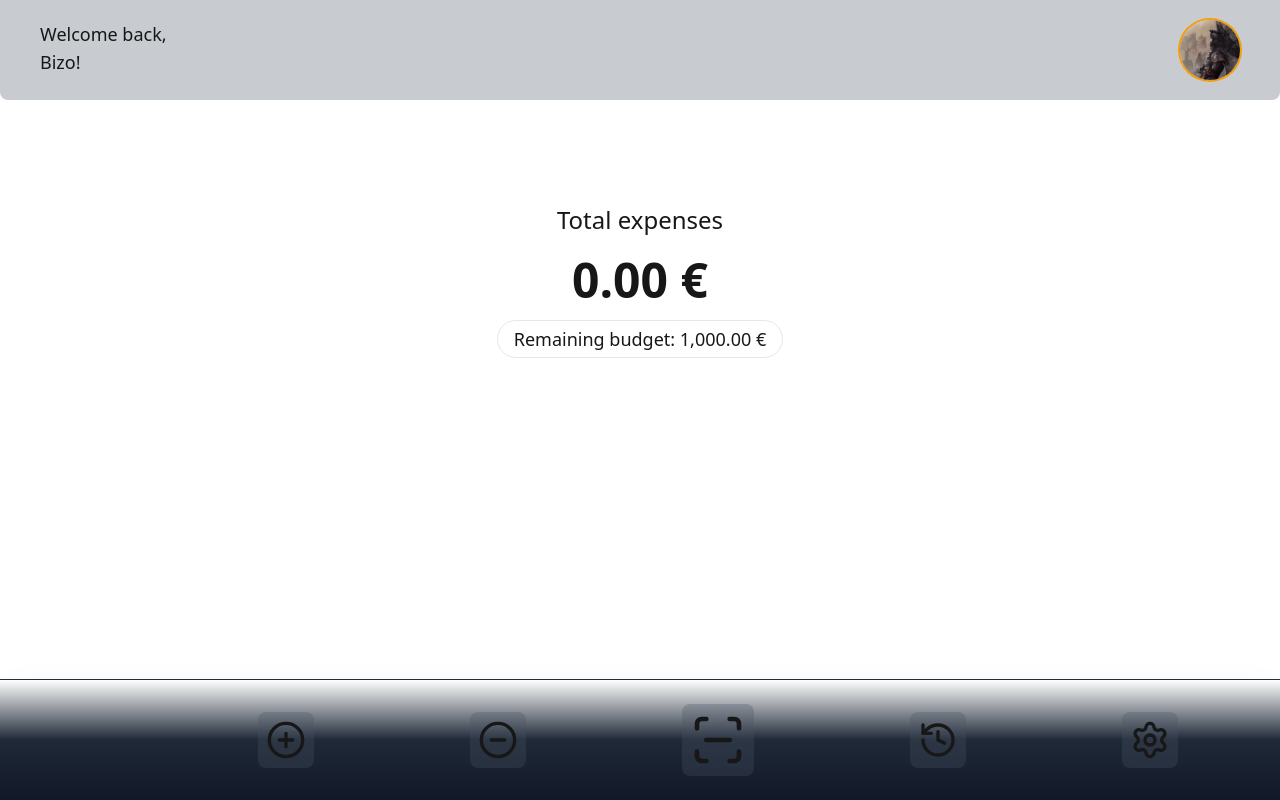
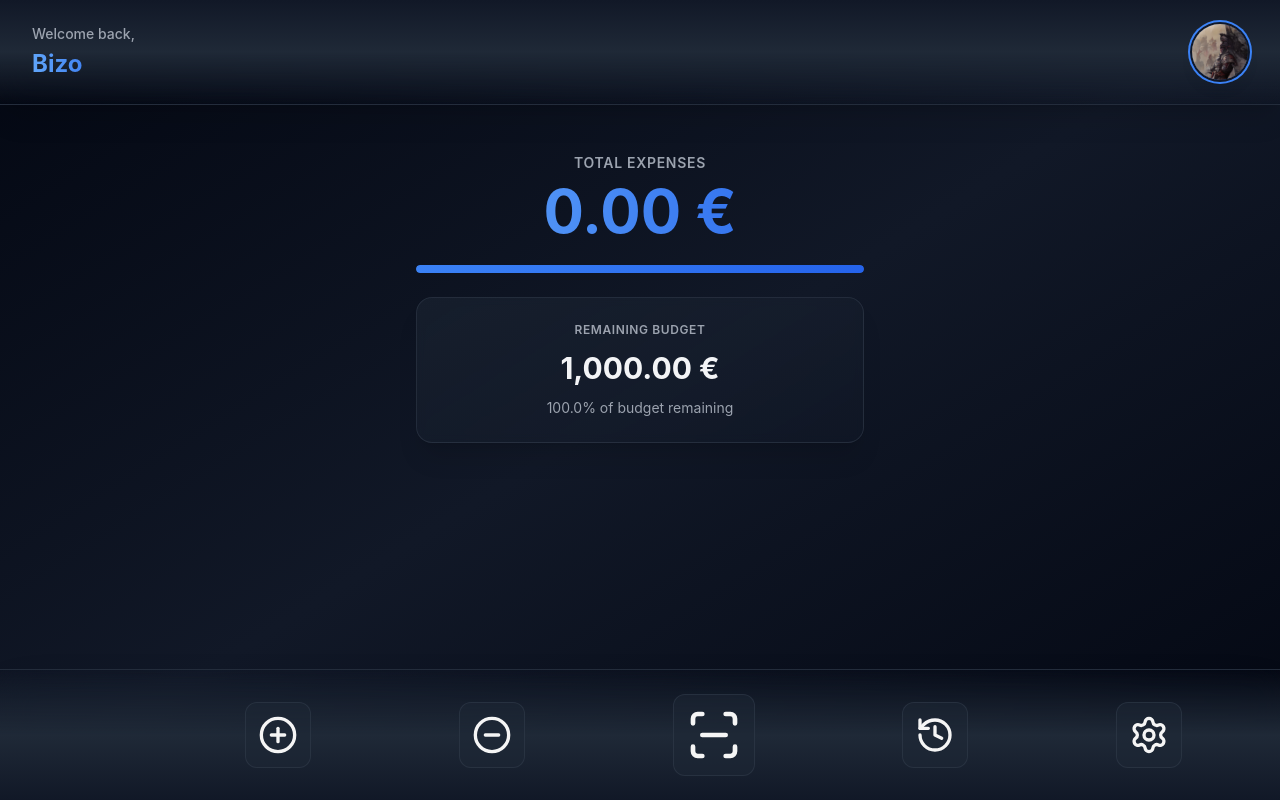
Before and after one commit to PetarGarmaz/bizo-finances, a Next.js app: page / in a window 1280 px wide. Built offline with nearby package versions, Linux system fonts and the light colour scheme.

Commit message:
Modernize finance app design

```diff
--- a/src/app/globals.css
+++ b/src/app/globals.css
@@ -2,20 +2,19 @@
 @tailwind components;
 @tailwind utilities;
 
-:root {
-	--background: #ffffff;
-	--foreground: #171717;
-}
-
-@media (prefers-color-scheme: dark) {
+@layer base {
 	:root {
 		--background: #0a0a0a;
-		--foreground: #ededed;
+		--foreground: #f5f5f5;
+		--accent: #3b82f6;
+		--accent-hover: #2563eb;
 	}
 }
 
 body {
-	background: var(--background);
+	background: linear-gradient(135deg, #0a0a0a 0%, #1a1a1a 100%);
 	color: var(--foreground);
-	font-family: var(--font-geist-sans), Arial, Helvetica, sans-serif;
+	font-family: -apple-system, BlinkMacSystemFont, 'Segoe UI', 'Roboto', 'Oxygen', 'Ubuntu', 'Cantarell', sans-serif;
+	min-height: 100vh;
+	overflow-x: hidden;
 }
--- a/src/app/page.js
+++ b/src/app/page.js
@@ -5,7 +5,7 @@ import Image from "next/image";
 
 export default function Home() {
 	return (
-		<div className="font-sans">
+		<div className="min-h-screen bg-gradient-to-br from-gray-950 via-gray-900 to-gray-950">
 			<Header/>
 			<Dashboard/>
 			<Footer/>
--- a/src/components/Dashboard.jsx
+++ b/src/components/Dashboard.jsx
@@ -11,15 +11,35 @@ const Dashboard = () => {
 	    return newNum;
 	}
 
+	const percentage = budget > 0 ? ((budget - expenses) / budget) * 100 : 0;
+
 	return (
-		<main className="flex w-full flex-col items-center p-5 ">
-			{/* EXPENSES */}
-			<section className='flex flex-col py-20 text-center gap-3'>
-				<div className='text-2xl py-1'>Total expenses</div>
-				<div className='text-5xl py-1 font-bold'>{formatNumber(expenses)} €</div>
-				<div className='text-lg py-1 px-4 border rounded-full'>Remaining budget: {formatNumber(budget - expenses)} €</div>
+		<main className="flex w-full flex-col items-center px-5 py-12">
+			<section className='flex flex-col w-full max-w-md text-center gap-6'>
+				<div className='flex flex-col gap-2'>
+					<div className='text-sm uppercase tracking-wider text-gray-400 font-semibold'>Total Expenses</div>
+					<div className='text-6xl font-bold bg-gradient-to-r from-blue-400 to-blue-600 bg-clip-text text-transparent'>
+						{formatNumber(expenses)} €
+					</div>
+				</div>
+
+				<div className='relative w-full h-2 bg-gray-800 rounded-full overflow-hidden shadow-inner'>
+					<div
+						className='absolute top-0 left-0 h-full bg-gradient-to-r from-blue-500 to-blue-600 rounded-full transition-all duration-500 shadow-lg'
+						style={{ width: `${Math.min(percentage, 100)}%` }}
+					/>
+				</div>
+
+				<div className='flex flex-col gap-3 p-6 bg-gradient-to-br from-gray-800/50 to-gray-900/50 backdrop-blur-sm rounded-2xl border border-gray-700/50 shadow-xl'>
+					<div className='text-xs uppercase tracking-wider text-gray-400 font-semibold'>Remaining Budget</div>
+					<div className='text-3xl font-bold text-gray-100'>
+						{formatNumber(budget - expenses)} €
+					</div>
+					<div className='text-sm text-gray-400'>
+						{percentage.toFixed(1)}% of budget remaining
+					</div>
+				</div>
 			</section>
-
 		</main>
 	)
 }
--- a/src/components/Header.jsx
+++ b/src/components/Header.jsx
@@ -3,12 +3,18 @@ import Image from "next/image";
 
 const Header = () => {
 	return (
-		<nav className='flex py-5 px-10 justify-between bg-gray-600/30 rounded-b-lg'>
-			<div className='flex-col text-lg'>
-				<div>Welcome back,</div>
-				<div>Bizo!</div>
+		<nav className='flex py-6 px-8 justify-between items-center bg-gradient-to-b from-gray-900 via-gray-800 to-transparent backdrop-blur-lg border-b border-gray-700/50 shadow-xl'>
+			<div className='flex flex-col gap-1'>
+				<div className='text-sm text-gray-400 font-medium'>Welcome back,</div>
+				<div className='text-2xl font-bold bg-gradient-to-r from-blue-400 to-blue-600 bg-clip-text text-transparent'>Bizo</div>
 			</div>
-			<Image src={"/bizo_image.png"} alt='bizo-image' height={60} width={60} className='rounded-full ring-2 ring-amber-500'/>
+			<Image
+				src={"/bizo_image.png"}
+				alt='bizo-image'
+				height={56}
+				width={56}
+				className='rounded-full ring-2 ring-blue-500 ring-offset-2 ring-offset-gray-900 shadow-lg hover:ring-blue-400 transition-all duration-300'
+			/>
 		</nav>
 	)
 }
--- a/src/components/ui/FooterButton.jsx
+++ b/src/components/ui/FooterButton.jsx
@@ -14,7 +14,16 @@ const FooterButton = ({type, value, openDialog, setOpenDialog, className, childr
 	};
 
 	return (
-		<button type={type} value={value} onClick={() => handleButton(value)} className={`${className} p-2 rounded-lg transition-all duration-300 ${openDialog == value ? "bg-amber-500" : "bg-gray-600/30"}`}>
+		<button
+			type={type}
+			value={value}
+			onClick={() => handleButton(value)}
+			className={`${className} p-3 rounded-xl transition-all duration-300 transform hover:scale-110 active:scale-95 ${
+				openDialog == value
+					? "bg-gradient-to-r from-blue-500 to-blue-600 shadow-lg shadow-blue-500/50"
+					: "bg-gray-800/50 hover:bg-gray-700/50 border border-gray-700/50"
+			}`}
+		>
 			{children}
 		</button>
 	)
```
